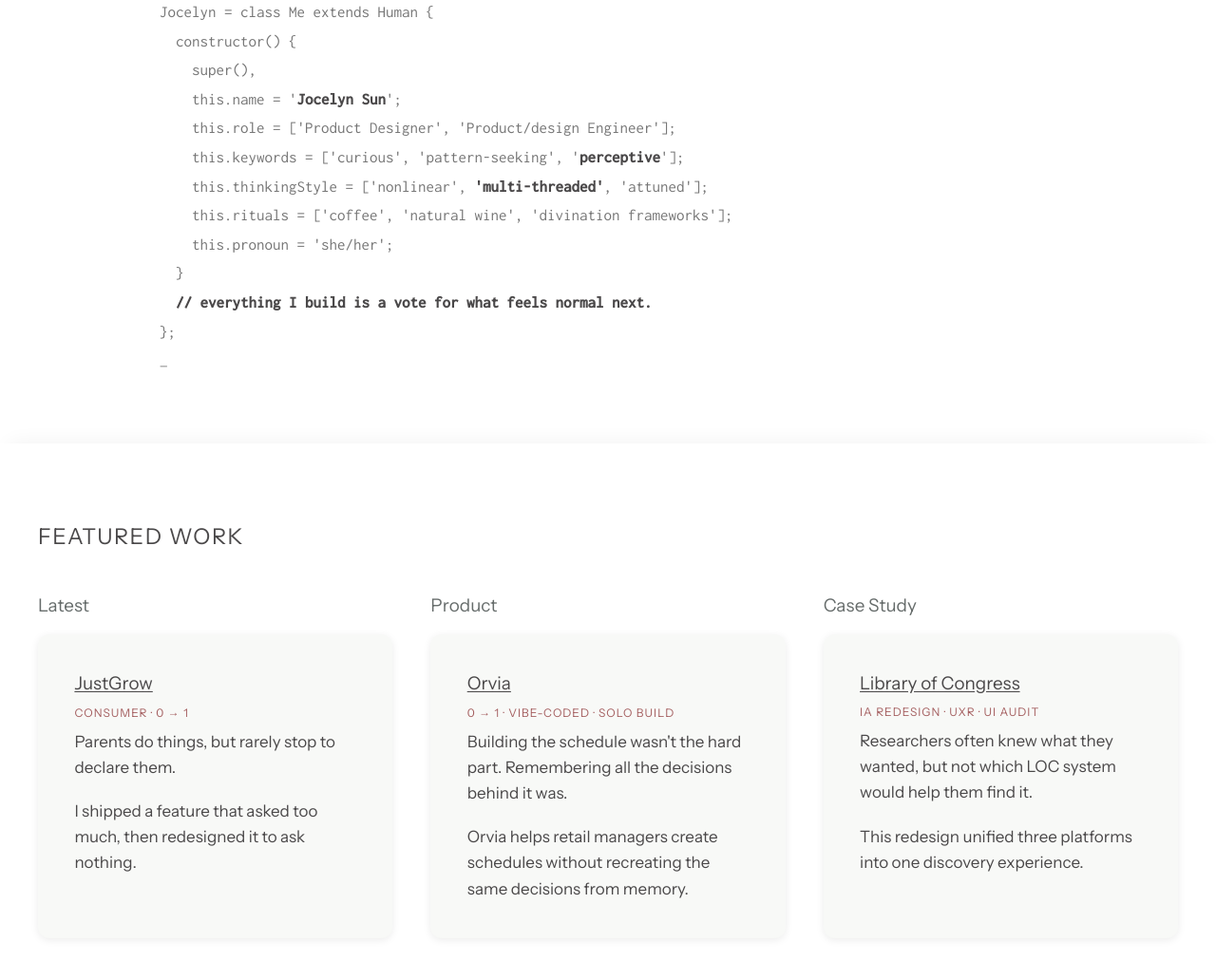
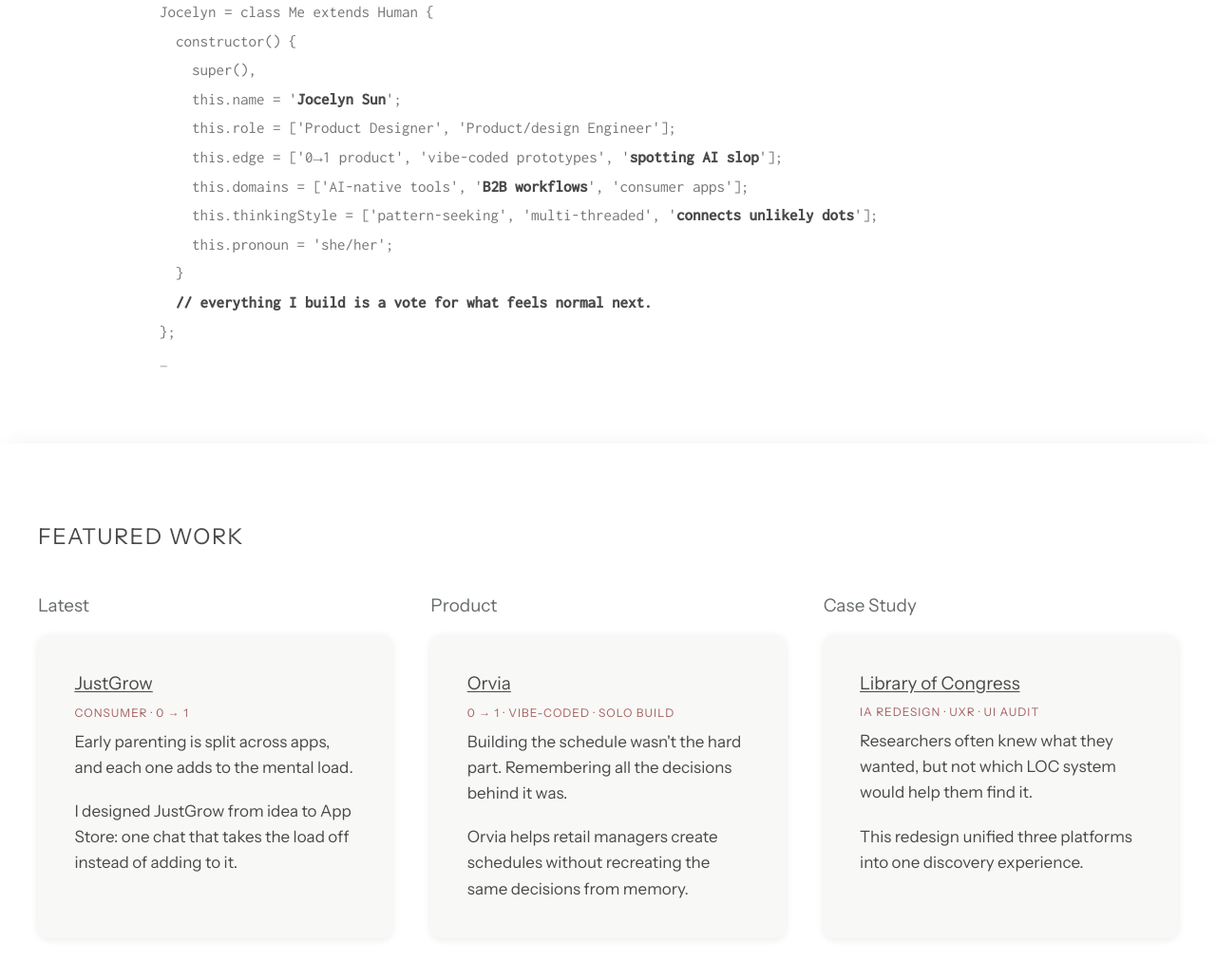
Before and after one commit to jzsun22/jzsun-me, a plain HTML site: page public/index.html in a window 1280 px wide. Shown: the part 221-1252 px from the top of the page at 95% size. Drawn offline with nearby package versions, Linux system fonts and the light colour scheme.

Commit message:
Update font weights and enhance descriptions in index.html for clarity and impact

```diff
--- a/public/index.html
+++ b/public/index.html
@@ -42,7 +42,7 @@
   <!-- Fonts -->
   <link rel="preconnect" href="https://fonts.googleapis.com" />
   <link rel="preconnect" href="https://fonts.gstatic.com" crossorigin />
-  <link href="https://fonts.googleapis.com/css2?family=Inconsolata:wght@400;500&family=Instrument+Sans:ital,wght@0,400;0,500;0,700;1,400&family=Instrument+Serif:ital,wght@0,400;0,700;1,400&display=swap" rel="stylesheet" />
+  <link href="https://fonts.googleapis.com/css2?family=Inconsolata:wght@400;500&family=Instrument+Sans:ital,wght@0,400;0,500;0,600;0,700;1,400&family=Instrument+Serif:ital,wght@0,400;0,700;1,400&display=swap" rel="stylesheet" />
 
   <!-- Font Awesome -->
   <script src="https://kit.fontawesome.com/0e778d9aa1.js" crossorigin="anonymous"></script>
@@ -138,9 +138,9 @@
     super(),
     this.name = '<strong>Jocelyn Sun</strong>';
     this.role = ['Product Designer', 'Product/design Engineer'];
-    this.keywords = ['curious', 'pattern-seeking', '<strong>perceptive</strong>'];
-    this.thinkingStyle = ['nonlinear', <strong>'multi-threaded'</strong>, 'attuned'];
-    this.rituals = ['coffee', 'natural wine', 'divination frameworks'];
+    this.edge = ['0→1 product', 'vibe-coded prototypes', '<strong>spotting AI slop</strong>'];
+    this.domains = ['AI-native tools', '<strong>B2B workflows</strong>', 'consumer apps'];
+    this.thinkingStyle = ['pattern-seeking', 'multi-threaded', '<strong>connects unlikely dots</strong>'];
     this.pronoun = 'she/her';
   }
   <strong>// everything I build is a vote for what feels normal next.</strong>
@@ -154,9 +154,9 @@
           <!-- Accessible static version for screen readers -->
           <p class="visually-hidden">
             Jocelyn Sun. Role: Product Designer, Product/design Engineer.
-            Keywords: curious, pattern-seeking, perceptive.
-            Thinking style: nonlinear, multi-threaded, attuned.
-            Rituals: coffee, natural wine, divination frameworks.
+            Edge: zero-to-one product, vibe-coded prototypes, spotting AI slop.
+            Domains: AI-native tools, B2B workflows, consumer apps.
+            Thinking style: pattern-seeking, multi-threaded, connects unlikely dots.
             Pronouns: she/her.
           </p>
 
@@ -185,8 +185,8 @@
                 <a href="justgrow.html" class="card__title">JustGrow</a>
               </div>
               <p class="card__tags" aria-label="Tags: Consumer, 0 → 1">Consumer · 0 <span class="tag-arrow">→</span> 1</p>
-              <p class="card__description">Parents do things, but rarely stop to declare them.</p>
-              <p class="card__description">I shipped a feature that asked too much, then redesigned it to ask nothing.</p>
+              <p class="card__description">Early parenting is split across apps, and each one adds to the mental load.</p>
+              <p class="card__description">I designed JustGrow from idea to App Store: one chat that takes the load off instead of adding to it.</p>
             </article>
           </div><!-- /latest column -->
 
```
